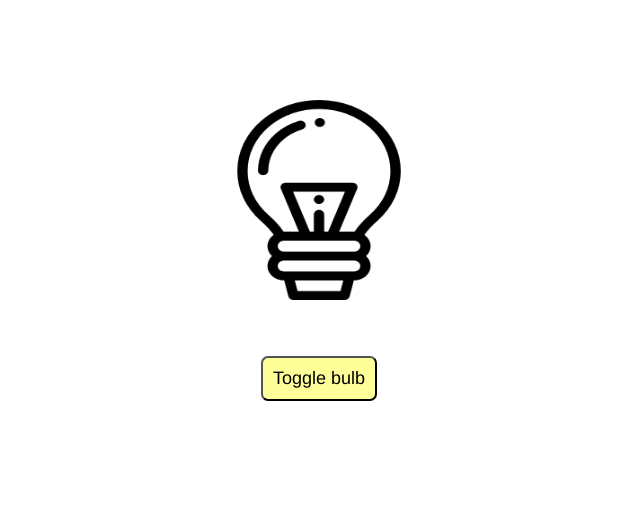
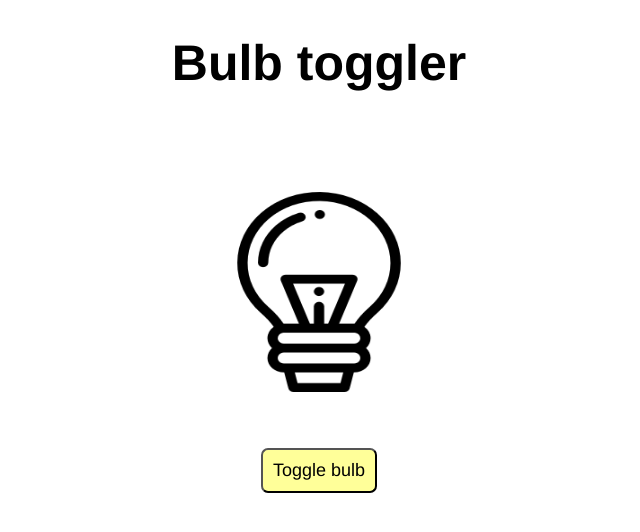
Before and after one commit to AditiNaldurgkar/bulb-toggler, a plain HTML site: page index.html in a window 1280 px wide. Shown: the whole page, without its empty margins (321-961 px from the left). Drawn offline with Linux system fonts and the light colour scheme.

Commit message:
final changes added

```diff
--- a/index.html
+++ b/index.html
@@ -28,9 +28,15 @@
         .btn:hover{
             box-shadow: 5px 5px 2px 2px black;
         }
+        h1{
+            font-family: 'Franklin Gothic Medium', 'Arial Narrow', Arial, sans-serif;
+            font-size: 50px;
+            text-align: center;
+        }
     </style>
 </head>
 <body>
+    <h1>Bulb toggler</h1>
     <img src="bulboff.png" id="bulb-img" class="img"><br/><br/>
     <button onclick="toggle()" class="btn">Toggle bulb</button>
     <script>
```
